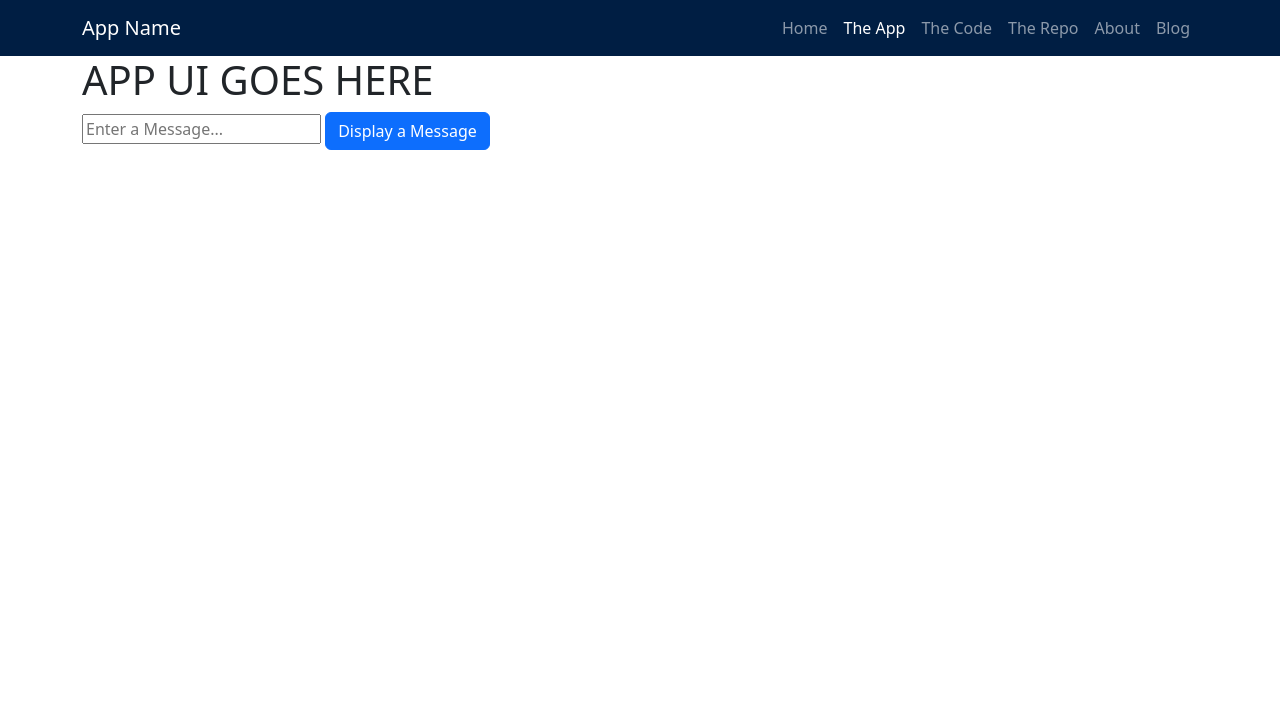
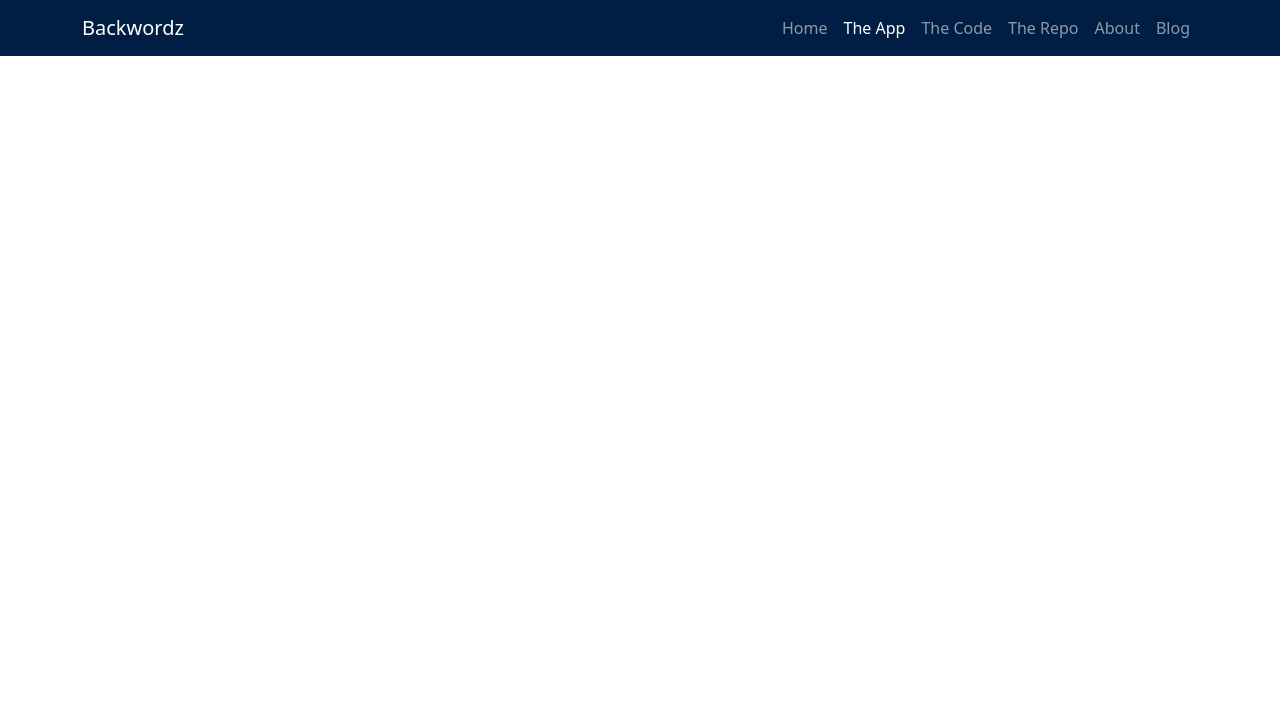
Before and after one commit to dev-vader091/Backwordz-JS, a plain HTML site: page app.html in a window 1280 px wide. Shown: the top 716 px of the page. Drawn offline with nearby package versions, Linux system fonts and the light colour scheme; some packages are replaced by stand-ins of ours; a script that the page names is missing.

Commit message:
changed title on all pages

```diff
--- a/app.html
+++ b/app.html
@@ -5,7 +5,7 @@
   <meta charset="UTF-8">
   <meta http-equiv="X-UA-Compatible" content="IE=edge">
   <meta name="viewport" content="width=device-width, initial-scale=1.0, shrink-to-fit=no">
-  <title>App Name: A Coding Challenge</title>
+  <title>Backwordz: A Coding Challenge</title>
   <!-- Bootstrap CSS -->
   <link href="https://cdn.jsdelivr.net/npm/bootstrap@5.3.0-alpha1/dist/css/bootstrap.min.css" rel="stylesheet"
     integrity="sha384-GLhlTQ8iRABdZLl6O3oVMWSktQOp6b7In1Zl3/Jr59b6EGGoI1aFkw7cmDA6j6gD" crossorigin="anonymous">
@@ -26,7 +26,7 @@
       <div class="container">
         <a class="navbar-brand" href="/index.html">
           <!-- logo/Mark goes here -->
-          App Name
+          Backwordz
         </a>
         <button class="navbar-toggler" type="button" data-bs-toggle="collapse" data-bs-target="#navbarSupportedContent"
           aria-controls="navbarSupportedContent" aria-expanded="false" aria-label="Toggle navigation">
@@ -64,9 +64,7 @@
   </header>
 
   <main class="content container">
-    <h1>APP UI GOES HERE</h1>
-    <input type="text" id="message" placeholder="Enter a Message...">
-    <button class="btn btn-primary" id="btnSubmit" type="button">Display a Message</button>
+
   </main>
 
 
--- a/js/site.js
+++ b/js/site.js
@@ -4,7 +4,7 @@ function displayMessage() {
   Swal.fire(
     {
       backdrop: false,
-      title: 'App Name',
+      title: 'Backwordz',
       text: msg
     }
   );
```
Also changed, not shown: code.html (+3 -3 lines), index.html (+3 -3 lines).
